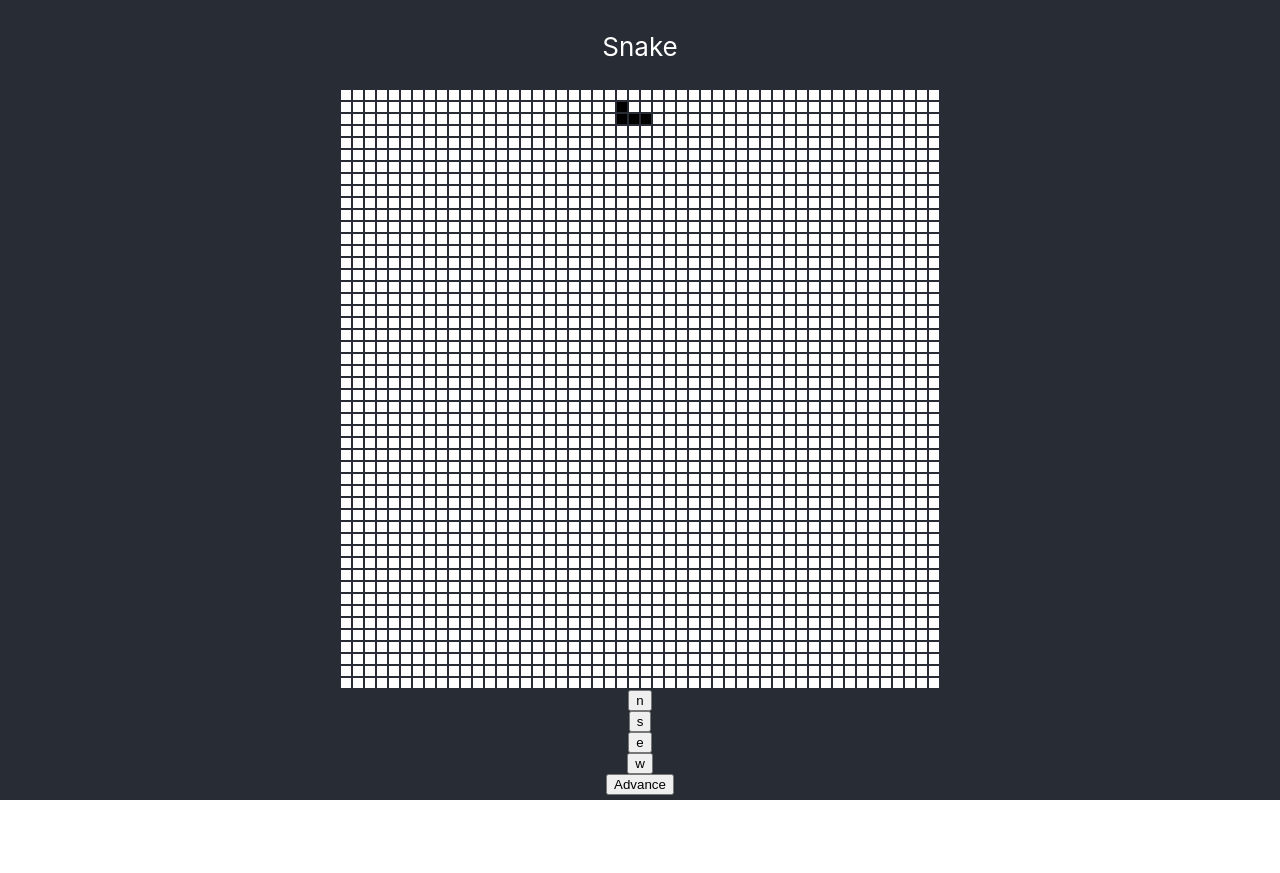
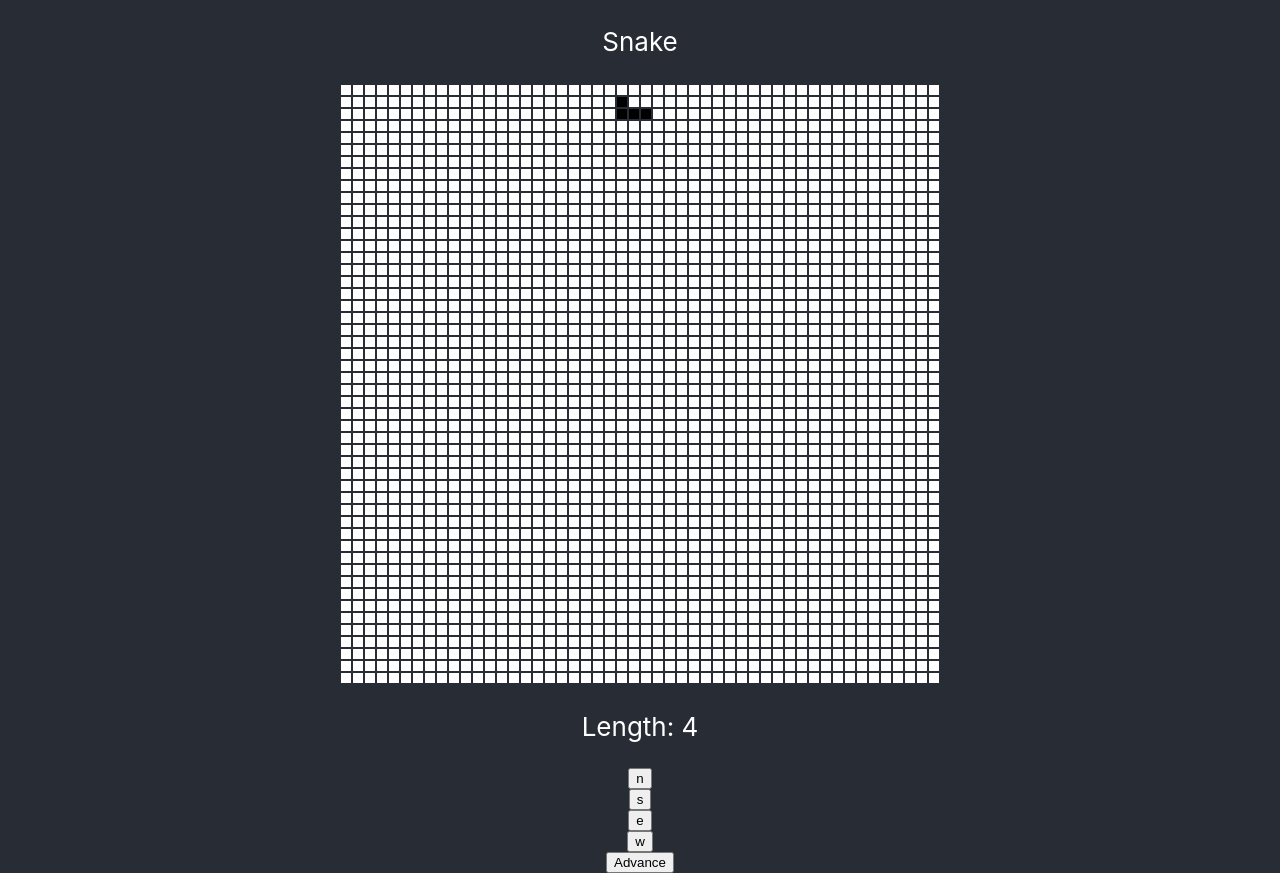
Before and after one commit to jwworth/snake, a React (Create React App) app: page / in a window 1280 px wide. Before the commit the page ends 800 px from the top, so only its background shows below. Built offline with nearby package versions, Linux system fonts and the light colour scheme.

Commit message:
Show the length of the snake

```diff
--- a/src/Snake.tsx
+++ b/src/Snake.tsx
@@ -51,6 +51,7 @@ class Snake extends React.Component<{}, StateProps> {
             <TableRow key={index} row={row} snake={snake} />
           ))}
         </table>
+        <p>Length: {snake.length}</p>
         <button onClick={() => direction !== 's' && this.changeDirection('n')}>
           n
         </button>
```
